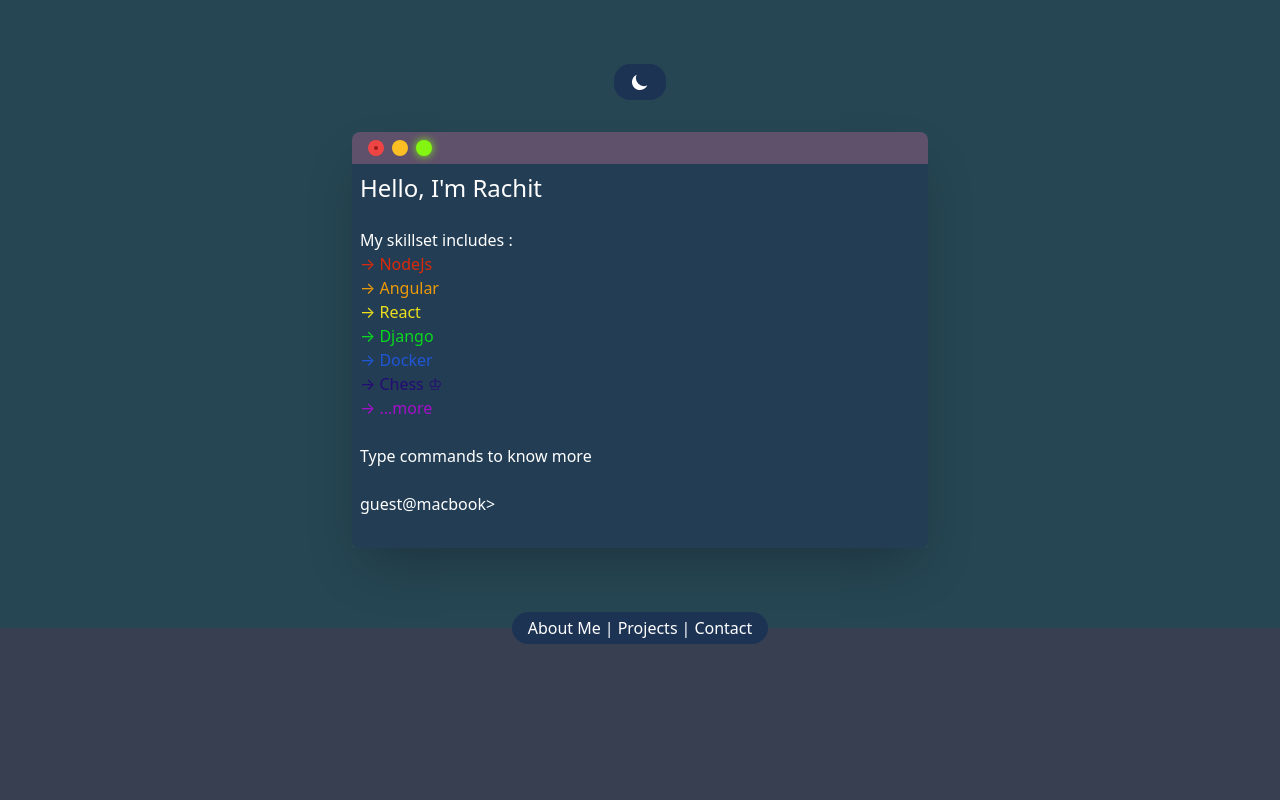
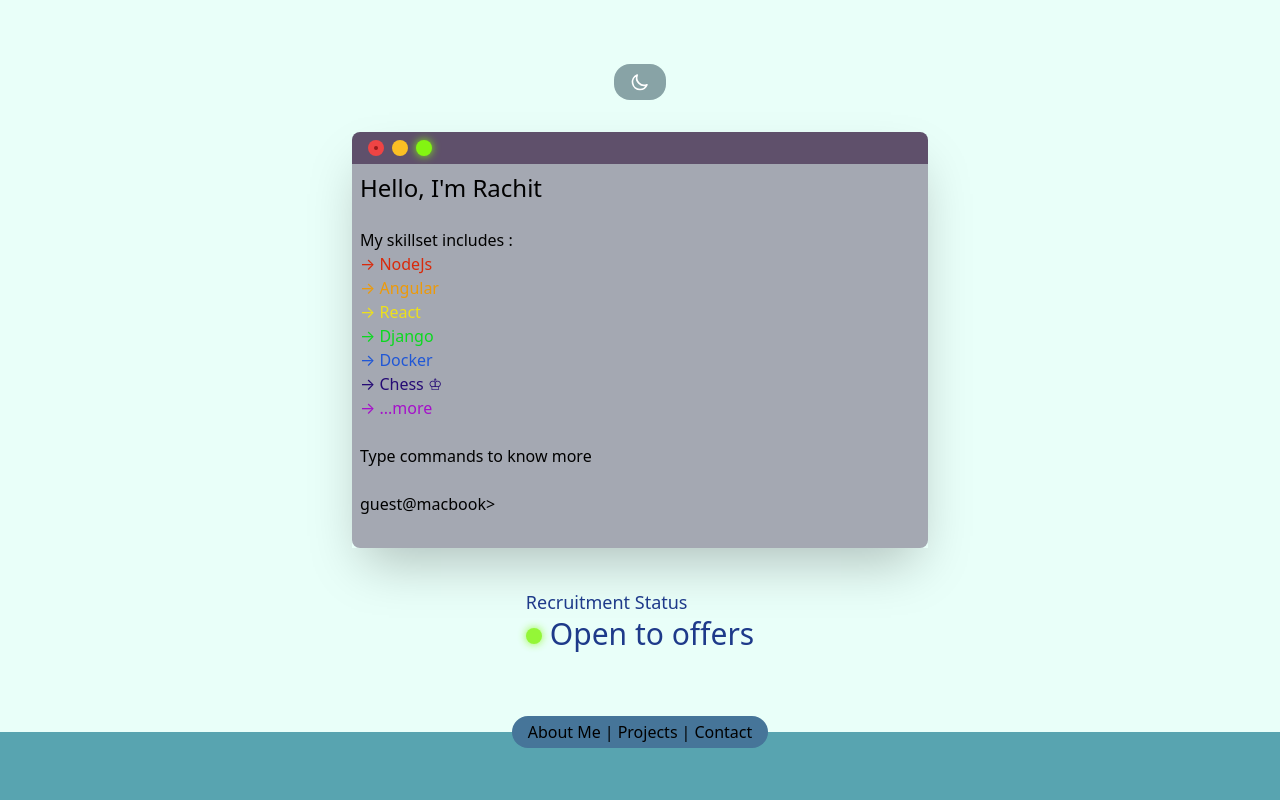
Before and after one commit to itsmerachit/portfolio, a React (Create React App) app: page / in a window 1280 px wide. Shown: the top 800 px of the page. Built offline with nearby package versions, Linux system fonts and the light colour scheme.

Commit message:
updated classnames and added recruitment status component

```diff
--- a/src/App.js
+++ b/src/App.js
@@ -2,14 +2,16 @@
 import './App.css';
 import Terminal from './components/terminal/terminal';
 import Darky from './components/darky/darky';
+import { RecruitmentStatus } from './components/terminal/terminal';
 import AboutMe from './components/aboutme/aboutme';
 
 function App () {
-  let [darkMode, setDarkMode] = useState(true);
+  let [darkMode, setDarkMode] = useState(false);
   return (
     <div className={"flex flex-col justify-center items-center pt-24 pb-12 " +(darkMode? "dark-main": "light-main")}>
       <Darky setDarkMode={setDarkMode} darkMode={darkMode}></Darky>
-      <Terminal darkMode={darkMode}></Terminal>
+      <Terminal darkMode={darkMode} setDarkMode={setDarkMode}></Terminal>
+      <RecruitmentStatus darkMode={darkMode}></RecruitmentStatus>
       <AboutMe darkMode={darkMode}></AboutMe>
     </div>
   )
```
